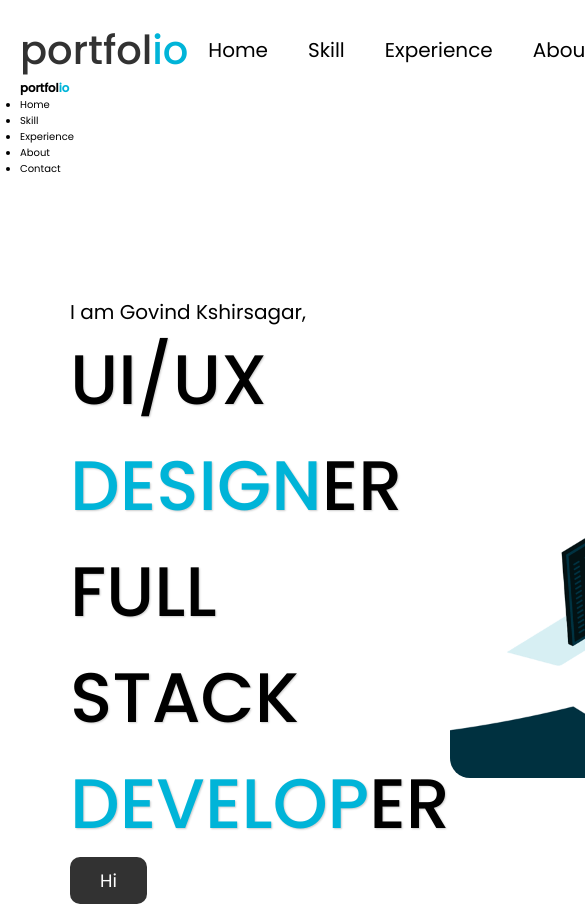
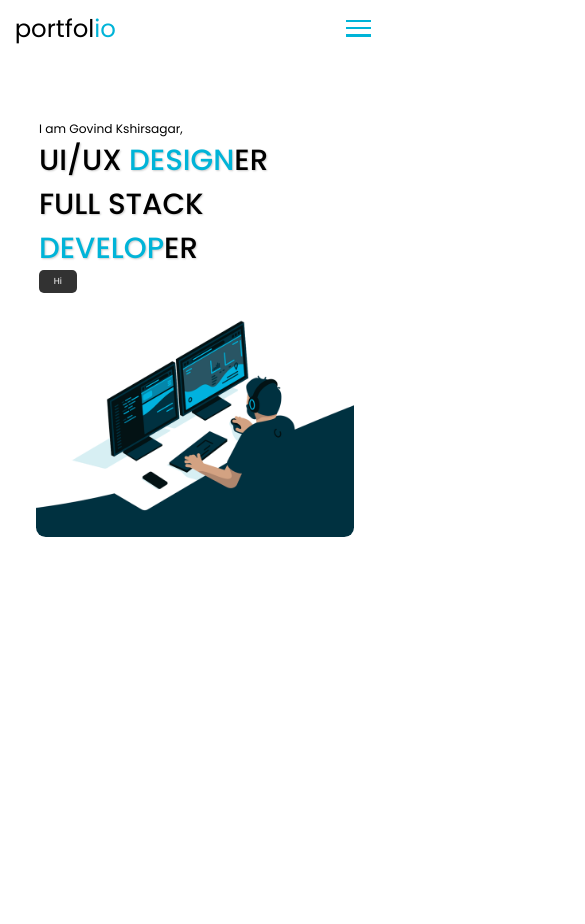
Before and after one commit to Kshirsagar-Govind/the-portfolio, a React (Create React App) app: page / in a window 390 px wide. Shown: the top 924 px of the page, 585 px wide, since content can reach past the window. After the commit the page ends 844 px from the top, so only its background shows below. Built offline with nearby package versions, Linux system fonts and the light colour scheme.

Commit message:
new changes

```diff
--- a/src/Components/CSS/main-style.css
+++ b/src/Components/CSS/main-style.css
@@ -22,6 +22,9 @@ html {
   .mobile-navbar-section {
     display: none;
   }
+}
+.mobile-navbar-section {
+  display: none;
 }
 .HeroPage {
   width: 100vw;
@@ -110,8 +113,8 @@ html {
   border-radius: 2rem;
   /* border: 2px solid; */
 }
-/* !! ################# mobile view starts */
-@media (min-width: 425px) and (max-width: 768px) {
+/* !!  (min-width: 425px) and################# mobile view starts */
+@media (max-width: 768px) {
   html {
     font-size: 30.5%;
     font-family: 'Poppins', sans-serif;
@@ -124,7 +127,9 @@ html {
   .HeroPage .navbar-section {
     display: none;
   }
-
+  .HeroPage .mobile-navbar-section {
+    display: block;
+  }
   .HeroPage .mobile-navbar-section .brand {
     display: flex;
     justify-content: space-between;
--- a/src/Components/HeroPage.jsx
+++ b/src/Components/HeroPage.jsx
@@ -3,7 +3,7 @@ import "./CSS/main-style.css";
 import "./CSS/comps-styles.css";
 import Illustration from "./Assets/coder.gif";
 function HeroPage() {
-  const [ menu, set_menu ] = useState(false);
+  const [ menu, set_menu ] = useState(true);
   const ShowMenu = () => {
     if (menu) {
       document.getElementById("mobile-navbar-section").style.transform =
```
